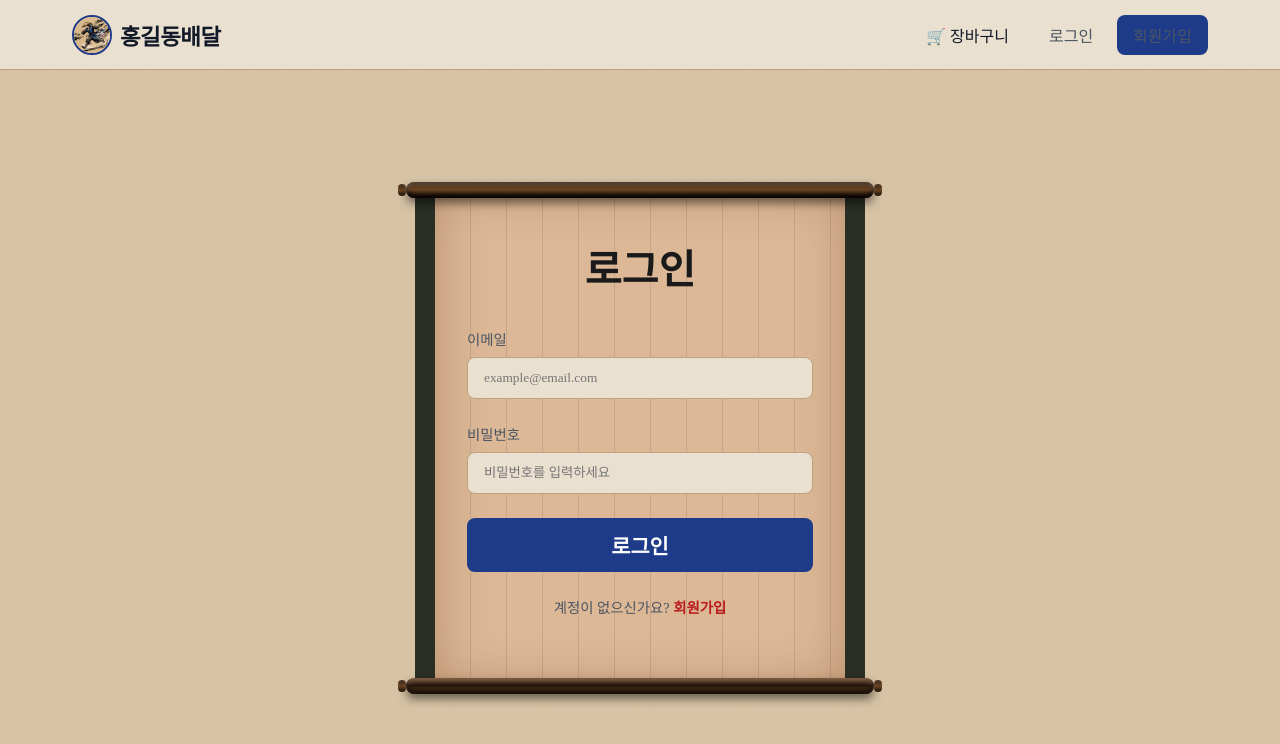
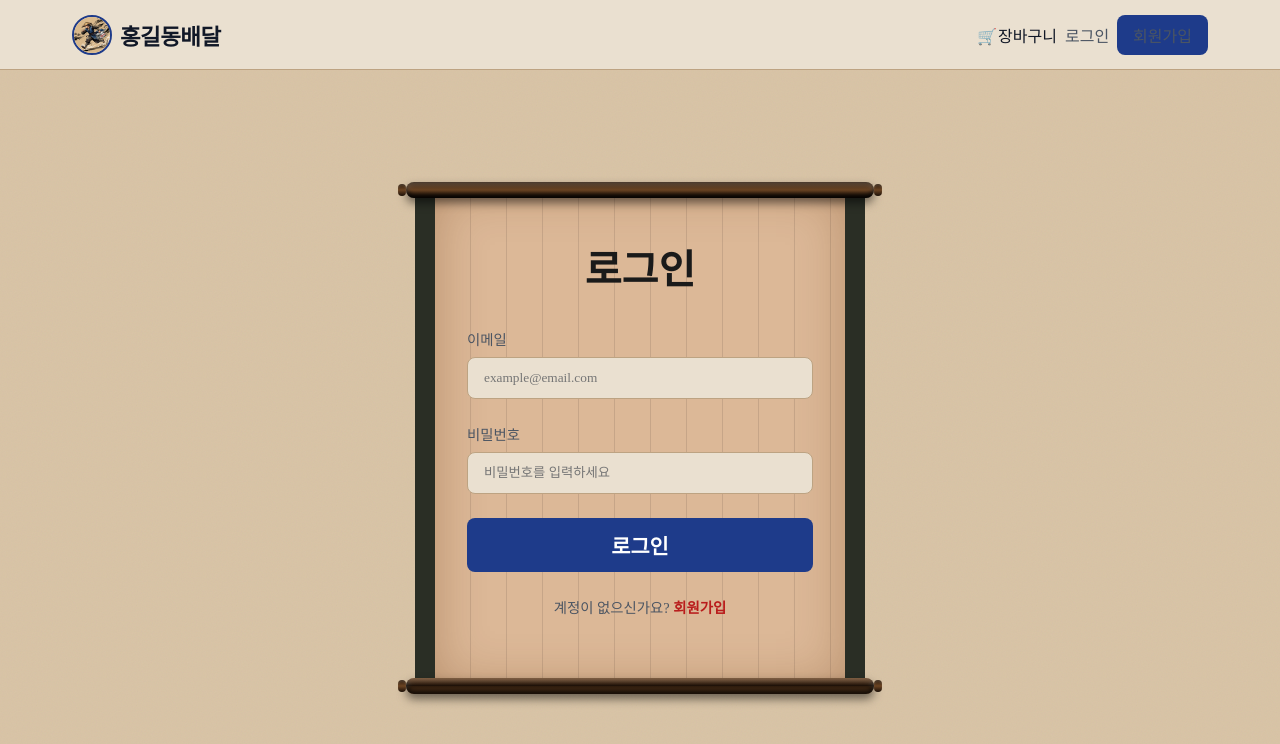
Before and after one commit to gangbanjang27-bit/delivery-app, a Next.js app: page /login in a window 1280 px wide. Shown: the top 744 px of the page. Built offline with nearby package versions, Linux system fonts and the light colour scheme; no server answers; a web font is replaced by a local one.

Commit message:
design: 장바구니/주문내역 픽셀 간격 일치 및 로그인 배경 투명화

```diff
--- a/src/app/globals.css
+++ b/src/app/globals.css
@@ -219,8 +219,8 @@ a {
 
 .nav-links {
   display: flex;
-  gap: 1.5rem;
-  align-items: center;
+  gap: 0.5rem;
+  align-items: baseline;
 }
 
 .nav-links a {
--- a/src/app/layout.tsx
+++ b/src/app/layout.tsx
@@ -31,13 +31,15 @@ export default async function RootLayout({
               {session ? (
                 <>
                   <CartNavIcon />
-                  <Link href="/orders">주문내역</Link>
+                  <Link href="/orders" style={{ textDecoration: 'none', color: 'inherit', display: 'inline-flex', alignItems: 'baseline', gap: '1px' }}>
+                    <span>🧾</span><span>주문내역</span>
+                  </Link>
                   <form action={async () => {
                     'use server';
                     await logout();
                     redirect('/login');
-                  }}>
-                    <button type="submit" style={{ background: 'none', border: 'none', color: 'var(--text-secondary)', cursor: 'pointer', fontWeight: 500, fontSize: '1rem' }}>로그아웃</button>
+                  }} style={{ margin: 0, display: 'inline-block' }}>
+                    <button type="submit" style={{ fontFamily: 'inherit', background: 'none', border: 'none', color: 'var(--text-secondary)', cursor: 'pointer', fontWeight: 500, fontSize: '1rem', padding: 0 }}>로그아웃</button>
                   </form>
                 </>
               ) : (
--- a/src/app/login/page.tsx
+++ b/src/app/login/page.tsx
@@ -35,7 +35,7 @@ export default function LoginPage() {
     return (
       <div style={{
         display: 'flex', flexDirection: 'column', justifyContent: 'center', alignItems: 'center',
-        height: '100vh', width: '100vw', backgroundColor: '#fdfdfd'
+        height: '70vh', width: '100%'
       }}>
         <style dangerouslySetInnerHTML={{ __html: `
           @keyframes runAround {
@@ -57,7 +57,7 @@ export default function LoginPage() {
         />
         <h2 style={{
           fontFamily: 'EbsHunminjeongeumSaeron, serif', fontSize: '2rem', marginTop: '2rem', color: 'var(--text)',
-          animation: 'pulseText 1s infinite alternate'
+          animation: 'pulseText 1s infinite alternate', textAlign: 'center'
         }}>
           홍길동이 달려가는 중...
         </h2>
--- a/src/components/CartNavIcon.tsx
+++ b/src/components/CartNavIcon.tsx
@@ -16,15 +16,15 @@ export default function CartNavIcon() {
 
   if (!mounted) {
     return (
-      <Link href="/cart" style={{ textDecoration: 'none', color: 'inherit', position: 'relative', display: 'inline-block', padding: '0.5rem 1rem' }}>
-        🛒 장바구니
+      <Link href="/cart" style={{ textDecoration: 'none', color: 'inherit', position: 'relative', display: 'inline-flex', alignItems: 'baseline', gap: '1px' }}>
+        <span>🛒</span><span>장바구니</span>
       </Link>
     );
   }
 
   return (
-    <Link href="/cart" style={{ textDecoration: 'none', color: 'inherit', position: 'relative', display: 'inline-block', padding: '0.5rem 1rem' }}>
-      🛒 장바구니
+    <Link href="/cart" style={{ textDecoration: 'none', color: 'inherit', position: 'relative', display: 'inline-flex', alignItems: 'baseline', gap: '1px' }}>
+      <span>🛒</span><span>장바구니</span>
       {quantity > 0 && (
         <span style={{
           position: 'absolute',
```
